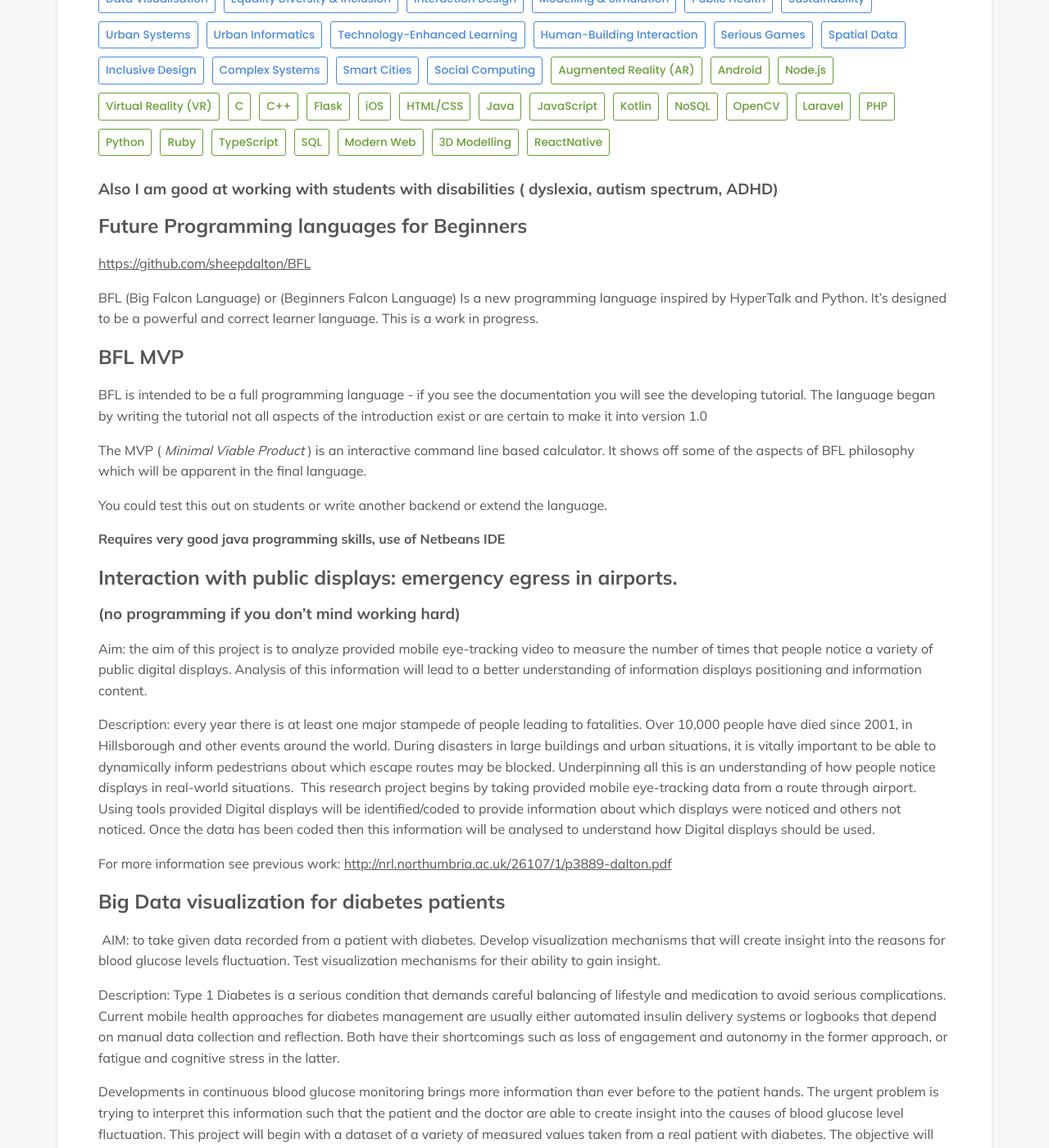
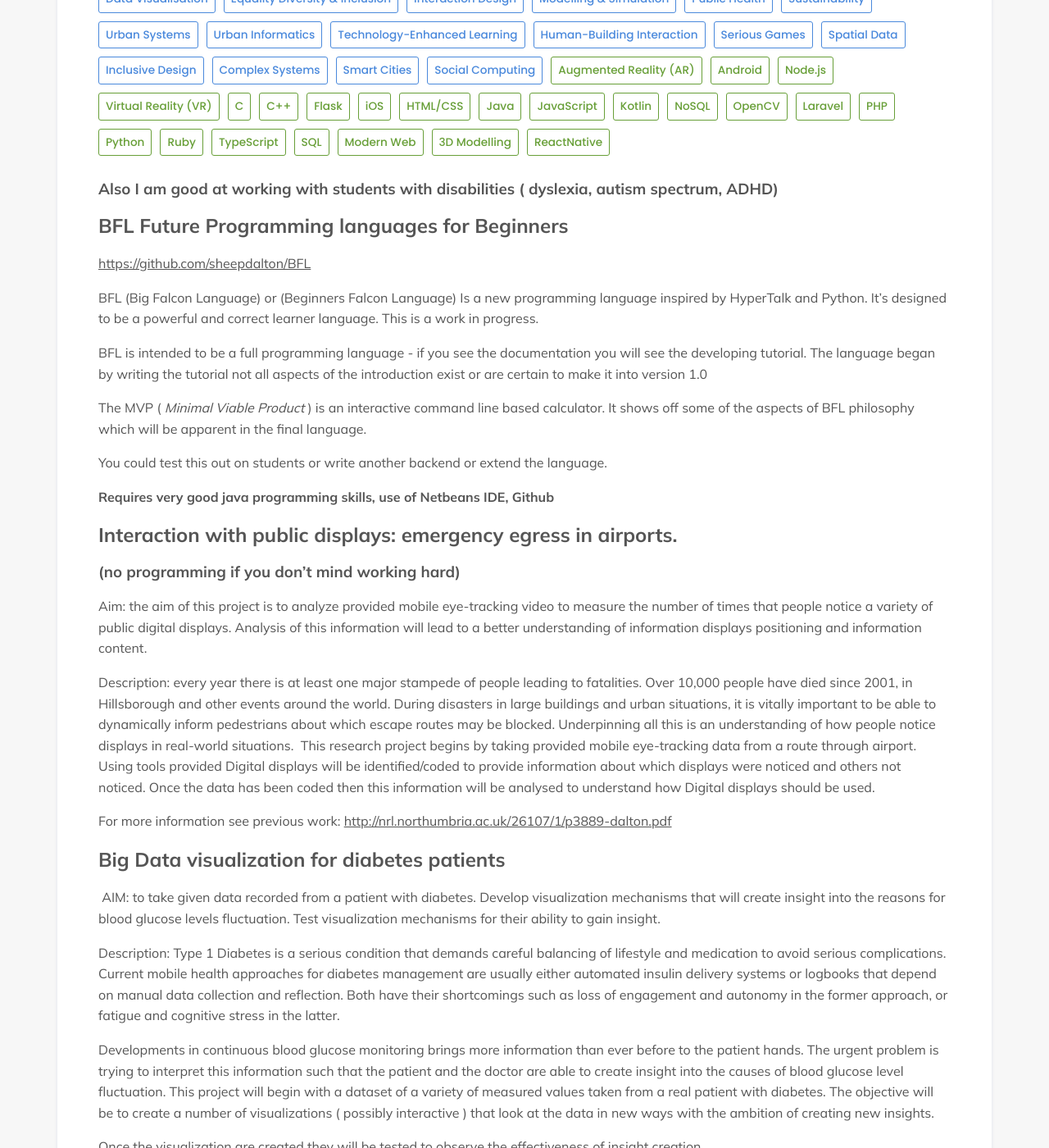
Before and after one commit to NorSC/supervisor-search, a Jekyll site: the page built from _supervisors/nick-dalton.md, in a window 1280 px wide and 1400 px high, scrolled down 310 px. Shown: the whole window at 82% size. Built offline with Jekyll 4.4.1, drawn with Linux system fonts in a browser that asks for light colours; a script that is not in the unit is left out; some of the changed text lies outside the part shown.

Commit message:
Update Supervisors “nick-dalton”

```diff
--- a/_supervisors/nick-dalton.md
+++ b/_supervisors/nick-dalton.md
@@ -57,16 +60,13 @@ additional_details: >-
   autism spectrum, ADHD)
 
 
-  ## Future Programming languages for Beginners
+  ## BFL Future Programming languages for Beginners
 
 
   <https://github.com/sheepdalton/BFL>
 
 
   BFL (Big Falcon Language) or (Beginners Falcon Language) Is a new programming language inspired by HyperTalk and Python. It's designed to be a powerful and correct learner language. This is a work in progress.
-
-
-  ## [](https://github.com/sheepdalton/BFL#bfl-mvp)BFL MVP
 
 
   BFL is intended to be a full programming language - if you see the documentation you will see the developing tutorial. The language began by writing the tutorial not all aspects of the introduction exist or are certain to make it into version 1.0
@@ -78,7 +78,7 @@ additional_details: >-
   You could test this out on students or write another backend or extend the language.
 
 
-  **Requires very good java programming skills, use of Netbeans IDE**
+  **Requires very good java programming skills, use of Netbeans IDE, Github**
 
 
   ## Interaction with public displays: emergency egress in airports.
```
Also changed, not shown: other parts of _supervisors/nick-dalton.md (+3 -0 lines).
